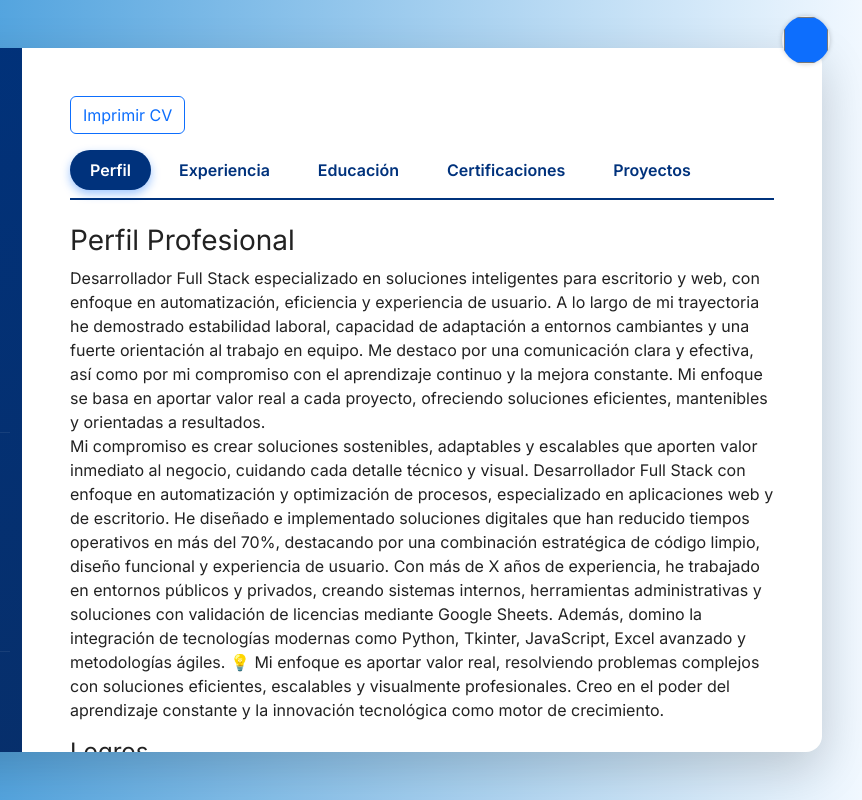
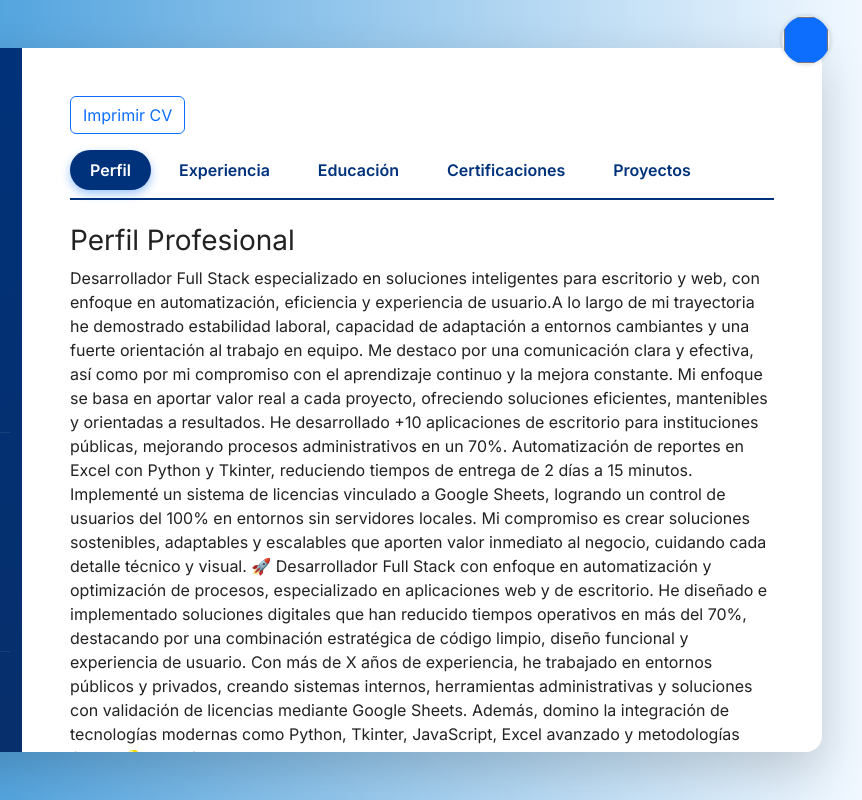
Before and after one commit to Dressound/MY_CV, a plain HTML site: page index.html in a window 1280 px wide. Shown: the full height of the page, 418-1280 px from the left. Drawn offline with nearby package versions, Linux system fonts and the light colour scheme.

Commit message:
Actualización del CV: cambios visuales y nue+}

```diff
--- a/index.html
+++ b/index.html
@@ -66,7 +66,7 @@
   padding-left: 0;
 }
 
-    .proyecto-lista>li {
+.proyecto-lista > li {
   margin-bottom: 1rem;
 }
 
@@ -97,7 +97,6 @@
 .btn-primary:hover {
   background-color: #0056b3;
 }
-
     .accordion-button h5 {
       font-size: 1.1rem;
       margin-bottom: 0.2rem;
@@ -647,41 +646,31 @@
 
         <div id="perfil" class="tab-pane active" tabindex="0">
           <h3>Perfil Profesional</h3>
-          <p>Desarrollador Full Stack especializado en soluciones inteligentes para escritorio y web, con enfoque en
-            automatización, eficiencia y experiencia de usuario. A lo
+          <p>Desarrollador Full Stack especializado en soluciones inteligentes para escritorio y web, con enfoque en automatización, eficiencia y experiencia de usuario.A lo
             largo de mi trayectoria he demostrado estabilidad laboral, capacidad de adaptación a entornos cambiantes y
             una fuerte orientación al
             trabajo en equipo. Me destaco por una comunicación clara y efectiva, así como por mi compromiso con el
             aprendizaje continuo y la mejora
             constante. Mi enfoque se basa en aportar valor real a cada proyecto, ofreciendo soluciones eficientes,
-            mantenibles y orientadas a resultados. <br>
-            Mi compromiso es crear soluciones sostenibles, adaptables y escalables que aporten valor inmediato al
-            negocio, cuidando cada detalle técnico y visual.
+            mantenibles y orientadas a resultados.
 
-            Desarrollador Full Stack con enfoque en automatización y optimización de procesos, especializado en
-            aplicaciones web y de escritorio.
-            He diseñado e implementado soluciones digitales que han reducido tiempos operativos en más del 70%,
-            destacando por una combinación estratégica de código limpio, diseño funcional y experiencia de usuario.
+          He desarrollado +10 aplicaciones de escritorio para instituciones públicas, mejorando procesos administrativos en un 70%.
 
-            Con más de X años de experiencia, he trabajado en entornos públicos y privados, creando sistemas internos,
-            herramientas administrativas y soluciones con validación de licencias mediante Google Sheets.
-            Además, domino la integración de tecnologías modernas como Python, Tkinter, JavaScript, Excel avanzado y
-            metodologías ágiles.
+Automatización de reportes en Excel con Python y Tkinter, reduciendo tiempos de entrega de 2 días a 15 minutos.
 
-            💡 Mi enfoque es aportar valor real, resolviendo problemas complejos con soluciones eficientes, escalables y
-            visualmente profesionales.
+Implementé un sistema de licencias vinculado a Google Sheets, logrando un control de usuarios del 100% en entornos sin servidores locales.
+
+Mi compromiso es crear soluciones sostenibles, adaptables y escalables que aporten valor inmediato al negocio, cuidando cada detalle técnico y visual.
+
+🚀 Desarrollador Full Stack con enfoque en automatización y optimización de procesos, especializado en aplicaciones web y de escritorio.
+He diseñado e implementado soluciones digitales que han reducido tiempos operativos en más del 70%, destacando por una combinación estratégica de código limpio, diseño funcional y experiencia de usuario.
+
+Con más de X años de experiencia, he trabajado en entornos públicos y privados, creando sistemas internos, herramientas administrativas y soluciones con validación de licencias mediante Google Sheets.
+Además, domino la integración de tecnologías modernas como Python, Tkinter, JavaScript, Excel avanzado y metodologías ágiles.
+
+💡 Mi enfoque es aportar valor real, resolviendo problemas complejos con soluciones eficientes, escalables y visualmente profesionales.
 Creo en el poder del aprendizaje constante y la innovación tecnológica como motor de crecimiento.
 </p>
-        </div>
-        <h4>Logros</h4>
-        <p>He desarrollado +10 aplicaciones de escritorio para instituciones públicas, mejorando procesos
-          administrativos en un 70%.
-
-          Automatización de reportes en Excel con Python y Tkinter, reduciendo tiempos de entrega de 2 días a 15
-          minutos.
-
-          Implementé un sistema de licencias vinculado a Google Sheets, logrando un control de usuarios del 100% en
-          entornos sin servidores locales.</p>
         </div>
 
         <div id="experiencia" class="tab-pane" tabindex="0">
@@ -1010,8 +999,7 @@
 
 <article class="proyecto-box" tabindex="0" aria-labelledby="proyecto4-titulo" role="region">
   <div class="proyecto-img-container">
-          <img src="Certificado/Visor_Gerencial_HGSQ.gif"
-            alt="Visualización del Dashboard Quirúrgico desarrollado en Power BI" class="proyecto-img" />
+    <img src="Certificado/Visor_Gerencial_HGSQ.gif" alt="Visualización del Dashboard Quirúrgico desarrollado en Power BI" class="proyecto-img" />
   </div>
 
   <header class="proyecto-header">
@@ -1020,9 +1008,7 @@
   </header>
 
   <section class="proyecto-descripcion">
-          <p><strong>Resumen:</strong> Desarrollo de un tablero quirúrgico interactivo en Power BI para visualizar,
-            analizar y optimizar datos operativos del área quirúrgica del hospital. El sistema está conectado a una
-            base de datos en Excel y diseñado para uso gerencial en línea.</p>
+    <p><strong>Resumen:</strong> Desarrollo de un tablero quirúrgico interactivo en Power BI para visualizar, analizar y optimizar datos operativos del área quirúrgica del hospital. El sistema está conectado a una base de datos en Excel y diseñado para uso gerencial en línea.</p>
 
     <ul class="proyecto-lista">
       <li><strong>🎯 Funcionalidades del Dashboard:</strong>
@@ -1044,10 +1030,8 @@
 
       <li><strong>🔧 Stack Técnico Aplicado:</strong>
         <ul>
-                <li><code>Power BI</code>: Visualizaciones interactivas, navegación jerárquica y filtros
-                  segmentados.</li>
-                <li><code>DAX</code>: Cálculos personalizados y medidas dinámicas por especialidad, fecha y médico.
-                </li>
+          <li><code>Power BI</code>: Visualizaciones interactivas, navegación jerárquica y filtros segmentados.</li>
+          <li><code>DAX</code>: Cálculos personalizados y medidas dinámicas por especialidad, fecha y médico.</li>
           <li><code>Power Query</code>: Transformación y modelado de datos quirúrgicos desde Excel.</li>
         </ul>
       </li>
@@ -1064,33 +1048,25 @@
 
 <article class="proyecto-box" tabindex="0" aria-labelledby="proyecto3-titulo" role="region">
   <div class="proyecto-img-container">
-          <img src="Certificado/Visor_Gerencial_HGSQ.gif"
-            alt="Demostración del sistema de análisis estadístico en Excel" class="proyecto-img" />
+    <img src="Certificado/Visor_Gerencial_HGSQ.gif" alt="Demostración del sistema de análisis estadístico en Excel" class="proyecto-img" />
   </div>
 
   <header class="proyecto-header">
-          <h4 id="proyecto3-titulo">📊 Sistema Automatizado de Análisis Estadístico y Reportes – H.G. IESS Quito Sur
-          </h4>
-          <p class="proyecto-subtitulo">📅 Año: 2025 | 🛠️ Excel Avanzado: BUSCARV/XLOOKUP, DESREF, Tablas
-            Dinámicas, Formato Condicional</p>
+    <h4 id="proyecto3-titulo">📊 Sistema Automatizado de Análisis Estadístico y Reportes – H.G. IESS Quito Sur</h4>
+    <p class="proyecto-subtitulo">📅 Año: 2025 | 🛠️ Excel Avanzado: BUSCARV/XLOOKUP, DESREF, Tablas Dinámicas, Formato Condicional</p>
   </header>
 
   <section class="proyecto-descripcion">
-          <p><strong>Resumen:</strong> Solución integral en Excel diseñada para el análisis estadístico gerencial
-            hospitalario a gran escala. Automatiza el procesamiento, validación, visualización y reporte de datos
-            operativos, mejorando la eficiencia institucional.</p>
+    <p><strong>Resumen:</strong> Solución integral en Excel diseñada para el análisis estadístico gerencial hospitalario a gran escala. Automatiza el procesamiento, validación, visualización y reporte de datos operativos, mejorando la eficiencia institucional.</p>
 
     <ul class="proyecto-lista">
       <li><strong>⚙️ Características Técnicas:</strong>
         <ul>
           <li>Análisis de datos desde 3 fuentes: quirúrgica, administrativa y operativa.</li>
           <li>Validación automática de datos: entradas vacías, duplicadas o incoherentes.</li>
-                <li>Cálculo de KPIs institucionales: cirugías por especialidad, tiempos por sala, eficiencia médica,
-                  etc.</li>
-                <li>Cuadros estadísticos dinámicos jerárquicos por rol: Gerencia, Coordinación Médica y Subdirección
-                  Técnica.</li>
-                <li>Visualización con gráficos interactivos: líneas, columnas, sectores, combinados, medidores KPI.
-                </li>
+          <li>Cálculo de KPIs institucionales: cirugías por especialidad, tiempos por sala, eficiencia médica, etc.</li>
+          <li>Cuadros estadísticos dinámicos jerárquicos por rol: Gerencia, Coordinación Médica y Subdirección Técnica.</li>
+          <li>Visualización con gráficos interactivos: líneas, columnas, sectores, combinados, medidores KPI.</li>
         </ul>
       </li>
 
@@ -1099,8 +1075,7 @@
           <li>🕒 Reducción del 90% en el tiempo de generación de reportes.</li>
           <li>📊 Disponibilidad inmediata de indicadores estratégicos para la toma de decisiones.</li>
           <li>🔄 Estandarización del análisis entre departamentos con criterios unificados.</li>
-                <li>💡 Diseño modular y escalable: permite agregar nuevos indicadores y actualizar datos sin romper
-                  la estructura.</li>
+          <li>💡 Diseño modular y escalable: permite agregar nuevos indicadores y actualizar datos sin romper la estructura.</li>
         </ul>
       </li>
 
@@ -1108,16 +1083,14 @@
         <ul>
           <li><code>Fórmulas:</code> XLOOKUP, INDICE+COINCIDIR, SUMAR.SI.CONJUNTO, SI.ERROR</li>
           <li><code>Herramientas:</code> Tablas y Gráficos Dinámicos, Validación de Datos, Segmentadores</li>
-                <li><code>Automatización:</code> Enlace entre hojas, estructuras interdependientes, filtros
-                  jerárquicos</li>
+          <li><code>Automatización:</code> Enlace entre hojas, estructuras interdependientes, filtros jerárquicos</li>
         </ul>
       </li>
     </ul>
   </section>
 
   <footer class="proyecto-footer">
-          <p><strong>Tecnologías complementarias:</strong> React, Node.js, MongoDB (como soporte a integraciones
-            posteriores)</p>
+    <p><strong>Tecnologías complementarias:</strong> React, Node.js, MongoDB (como soporte a integraciones posteriores)</p>
     <a href="#" class="btn btn-primary" target="_blank" rel="noopener noreferrer">📁 Ver proyecto</a>
   </footer>
 </article>
@@ -1126,20 +1099,16 @@
 
           <article class="proyecto-box" tabindex="0" aria-labelledby="proyecto2-titulo" role="region">
   <div class="proyecto-img-container">
-          <img src="Certificado/Visor_Gerencial_HGSQ.gif" alt="GIF del verificador automático en funcionamiento"
-            class="proyecto-img" />
+    <img src="Certificado/Visor_Gerencial_HGSQ.gif" alt="GIF del verificador automático en funcionamiento" class="proyecto-img" />
   </div>
 
   <header class="proyecto-header">
-          <h4 id="proyecto2-titulo">🔧 Verificador Automatizado de Pacientes en Lista de Espera – H.G. IESS Quito
-            Sur</h4>
+    <h4 id="proyecto2-titulo">🔧 Verificador Automatizado de Pacientes en Lista de Espera – H.G. IESS Quito Sur</h4>
     <p class="proyecto-subtitulo">📅 Año: 2025 | 🛠️ Tecnologías: Python, Selenium, pandas, Excel</p>
   </header>
 
   <section class="proyecto-descripcion">
-          <p><strong>Resumen:</strong> Aplicación Python que automatiza la auditoría de listas de espera quirúrgica,
-            comparando registros oficiales con el sistema institucional Triage para detectar inconsistencias
-            críticas.</p>
+    <p><strong>Resumen:</strong> Aplicación Python que automatiza la auditoría de listas de espera quirúrgica, comparando registros oficiales con el sistema institucional Triage para detectar inconsistencias críticas.</p>
 
     <ul class="proyecto-lista">
       <li><strong>⚙️ Funcionalidades clave:</strong>
@@ -1187,8 +1156,7 @@
 
           <article class="proyecto-box" tabindex="0" aria-labelledby="proyecto1-titulo" role="region">
   <div class="proyecto-img-container">
-          <img src="Certificado/Visor_Gerencial_HGSQ.gif" alt="GIF del sistema mostrando interfaz principal"
-            class="proyecto-img" />
+    <img src="Certificado/Visor_Gerencial_HGSQ.gif" alt="GIF del sistema mostrando interfaz principal" class="proyecto-img" />
   </div>
 
   <header class="proyecto-header">
@@ -1197,9 +1165,7 @@
   </header>
 
   <section class="proyecto-descripcion">
-          <p><strong>Resumen:</strong> Solución integral en Microsoft Excel para el análisis automatizado de datos
-            operativos hospitalarios. Optimiza la gestión institucional mediante indicadores clave y visualizaciones
-            interactivas.</p>
+    <p><strong>Resumen:</strong> Solución integral en Microsoft Excel para el análisis automatizado de datos operativos hospitalarios. Optimiza la gestión institucional mediante indicadores clave y visualizaciones interactivas.</p>
 
     <ul class="proyecto-lista">
       <li><strong>📊 Funciones Clave:</strong>
```
Lines whose indentation alone changed are shown as unchanged.
